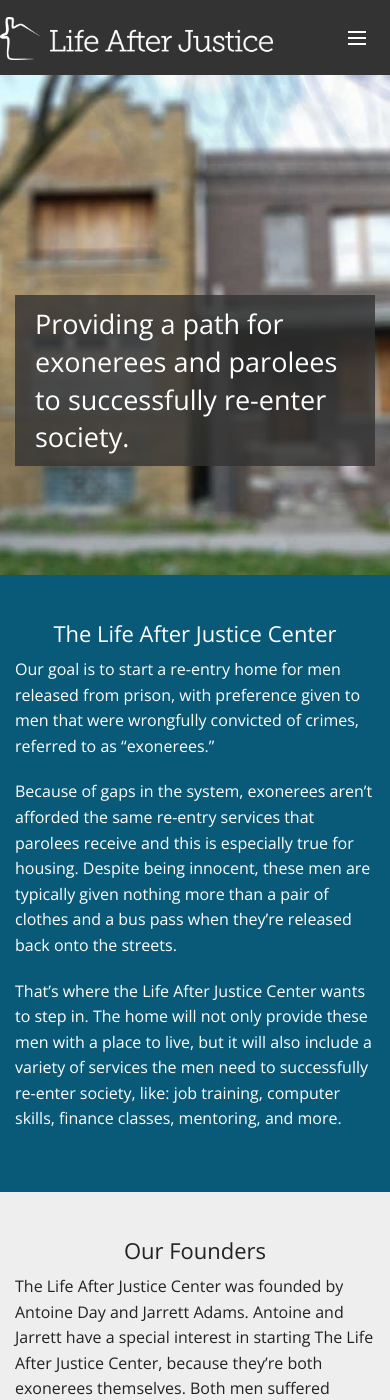
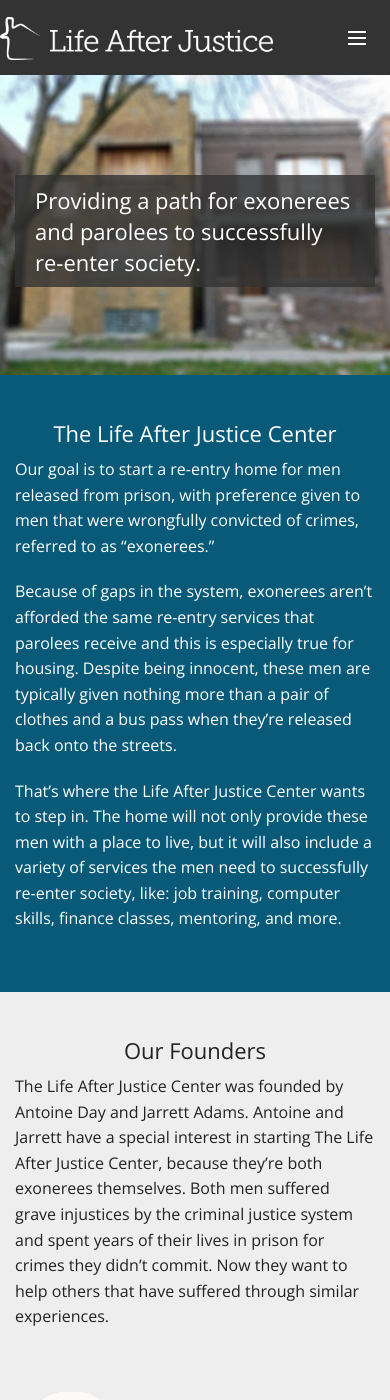
Before and after one commit to lifeafterjustice/lifeafterjustice.github.io, a Jekyll site: the page built from index.html, in a window 390 px wide and 1400 px high. Built offline with Jekyll 4.4.1, drawn with Linux system fonts in a browser that asks for light colours; nearby versions of some CDN libraries; Markdown is read by kramdown in place of the engine named in the settings.

Commit message:
smaller hero image for mobile

```diff
--- a/css/custom.css
+++ b/css/custom.css
@@ -30,6 +30,10 @@
 	margin-top: 14px;
 }
 
+.top-bar-section ul li {
+	margin-left: 20px;
+}
+
 textarea {
 	height: 100px;
 }
@@ -49,7 +53,8 @@
 	right: 5px;
 }
 
-/* Custom */
+
+/* Navigation */
 
 img.logo {
 	width: 300px;
@@ -63,6 +68,9 @@
 	max-width: 1000px;
 	margin: 0 auto;
 }
+
+
+/* Home */
 
 .hero {
 	height: 500px;
@@ -174,6 +182,18 @@
 		width: 70%;
 	}
 
+	.hero {
+		height: 300px;
+	}
+
+	.hero_copy {
+		margin-top: 100px;
+	}
+
+	.hero_copy h2 {
+		font-size: 1.375rem;
+	}
+
 	.top-bar-section li a:not(.button) {
 		line-height: 25px;
 	}
```
